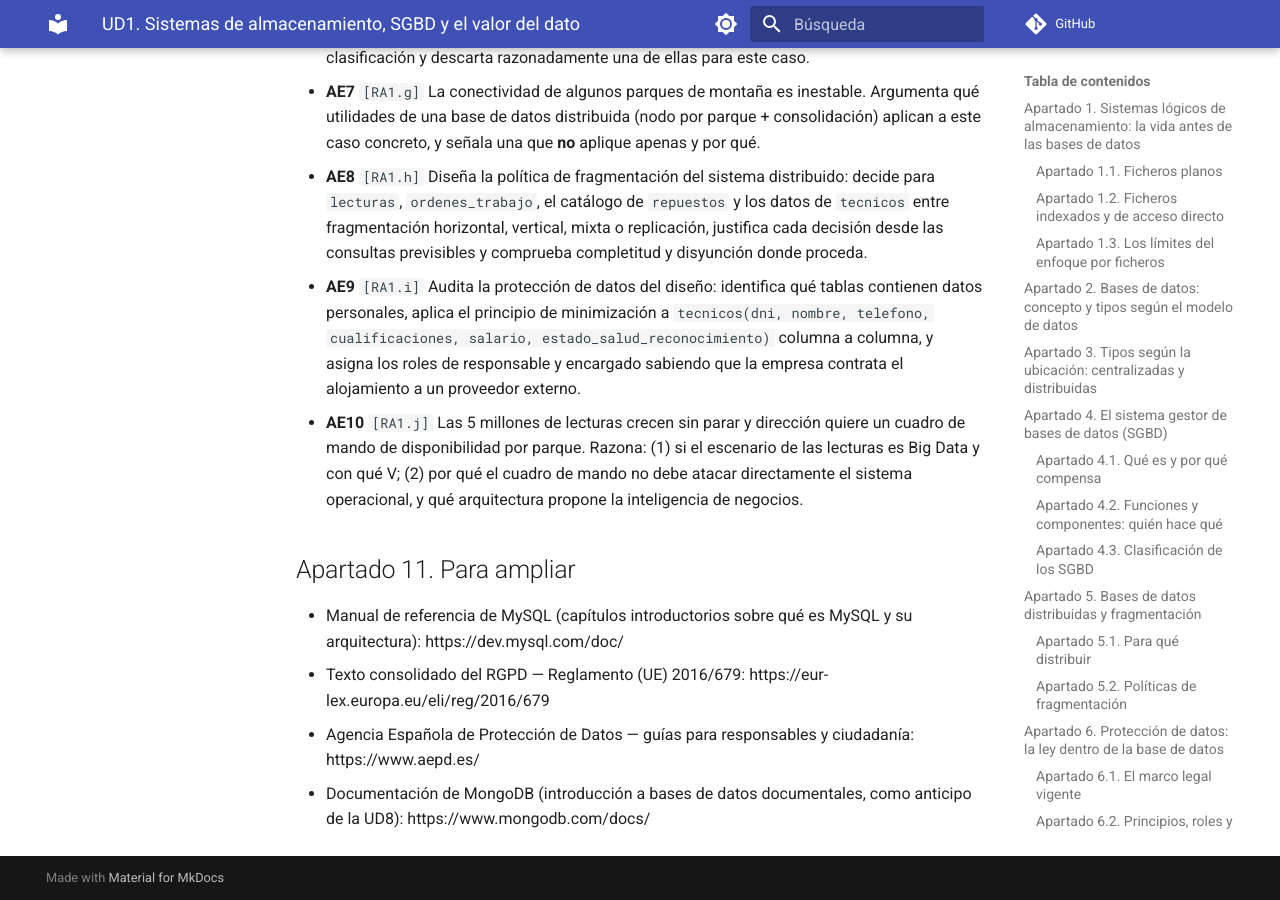
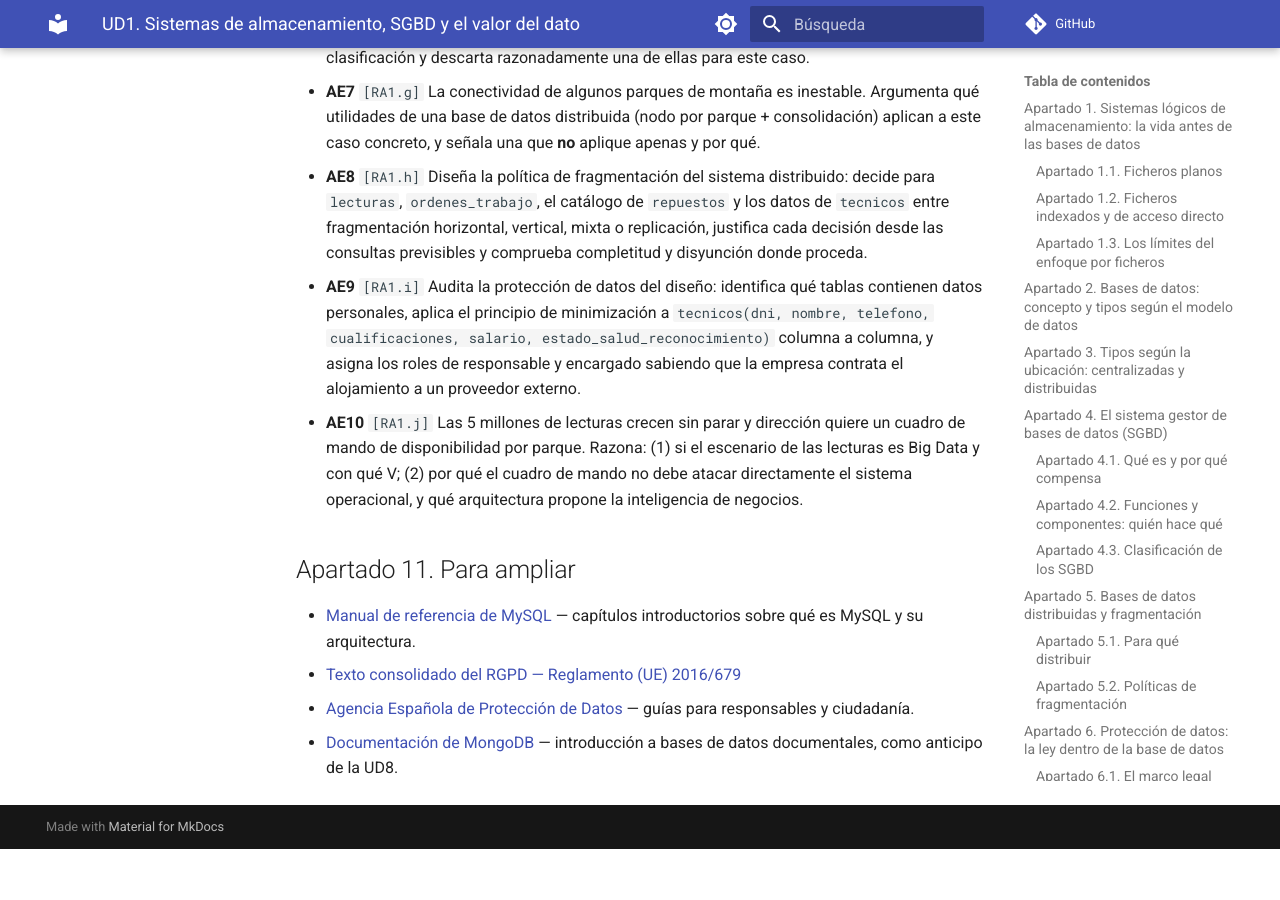
Before and after one commit to codigoRonin/apuntes-daw, an MkDocs documentation site: the page built from docs/bases-de-datos/ud1-almacenamiento-sgbd-valor-del-dato.md, in a window 1280 px wide and 900 px high, scrolled down 15651 px. Built offline with MkDocs 1.6.1 and Material for MkDocs 9.7.7, drawn with Linux system fonts in a browser that asks for light colours; comment, search, counter and statistics services are not loaded; after the commit the page ends 16500 px from its top, so only the background shows below that.

Commit message:
Fix links UD1

```diff
--- a/docs/bases-de-datos/ud1-almacenamiento-sgbd-valor-del-dato.md
+++ b/docs/bases-de-datos/ud1-almacenamiento-sgbd-valor-del-dato.md
@@ -341,7 +341,7 @@ Puedes usar un asistente de IA en esta unidad, con cabeza y responsabilidad sobr
 
 ## Apartado 11. Para ampliar
 
-- Manual de referencia de MySQL (capítulos introductorios sobre qué es MySQL y su arquitectura): https://dev.mysql.com/doc/
-- Texto consolidado del RGPD — Reglamento (UE) 2016/679: https://eur-lex.europa.eu/eli/reg/2016/679
-- Agencia Española de Protección de Datos — guías para responsables y ciudadanía: https://www.aepd.es/
-- Documentación de MongoDB (introducción a bases de datos documentales, como anticipo de la UD8): https://www.mongodb.com/docs/
+- [Manual de referencia de MySQL](https://dev.mysql.com/doc/) — capítulos introductorios sobre qué es MySQL y su arquitectura.
+- [Texto consolidado del RGPD — Reglamento (UE) 2016/679](https://eur-lex.europa.eu/eli/reg/2016/679)
+- [Agencia Española de Protección de Datos](https://www.aepd.es/) — guías para responsables y ciudadanía.
+- [Documentación de MongoDB](https://www.mongodb.com/docs/) — introducción a bases de datos documentales, como anticipo de la UD8.
```
Also changed, not shown: 2 other files.
